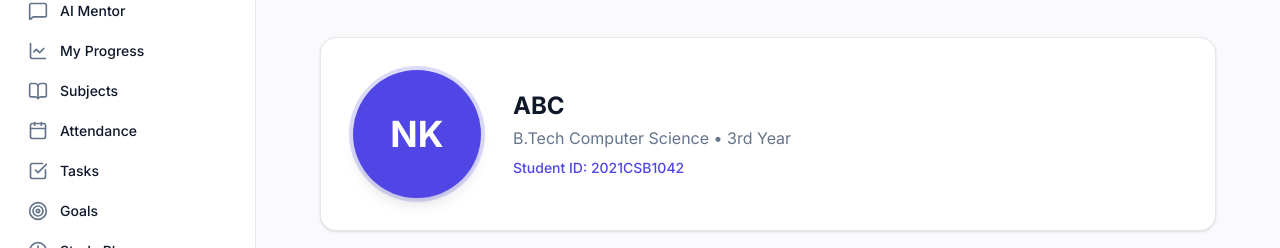
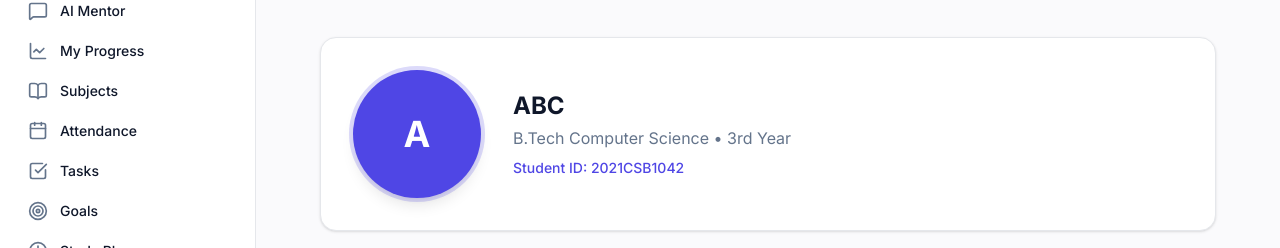
Before and after one commit to SOUSKEAIZEN/ai-menor, a Next.js app in the folder frontend/: page /student/profile in a window 1280 px wide. Shown: the part 127-375 px from the top of the page. Built offline with nearby package versions, Linux system fonts and the light colour scheme.

Commit message:
fix: update profile avatar initials from 'NK' to 'A' for correct representation

```diff
--- a/frontend/src/app/student/profile/page.tsx
+++ b/frontend/src/app/student/profile/page.tsx
@@ -10,7 +10,7 @@ export default function Profile() {
 
       <div className="p-8 border border-[var(--border)] rounded-2xl bg-[var(--surface)] shadow-sm flex flex-col md:flex-row items-center gap-8">
          <div className="w-32 h-32 rounded-full bg-[var(--main)] text-white flex items-center justify-center font-bold text-4xl shadow-lg ring-4 ring-[var(--main)]/20">
-           NK
+           A
          </div>
          <div className="text-center md:text-left">
            <h2 className="text-2xl font-bold text-[var(--contrast)]">ABC</h2>
```
